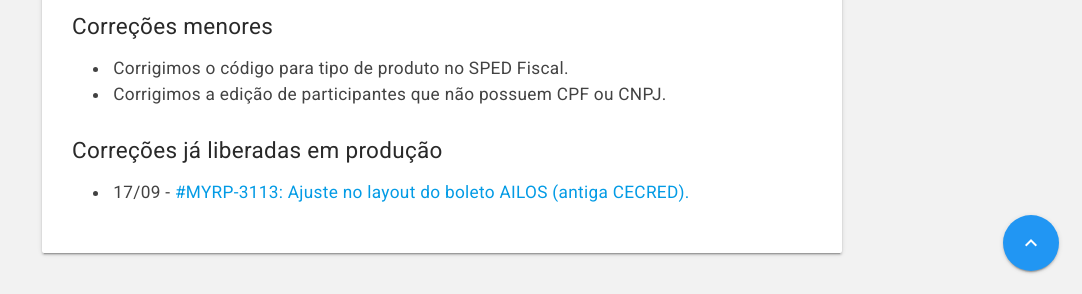
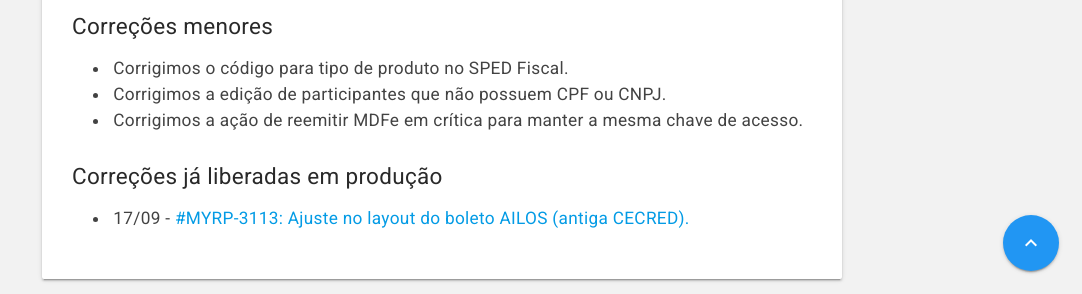
Before and after one commit to myrp-maicon/changelog-myrp, a Jekyll site: the page built from docs/myrp/18.09.02.md, in a window 1280 px wide and 900 px high, scrolled down 1254 px, cut to the strip 606-900 px from the top of the window. Shown: the whole strip, without its empty margins (198-1280 px from the left). Built offline with Jekyll 4.4.1, drawn with Linux system fonts in a browser that asks for light colours; nearby versions of some CDN libraries; our own code applies the rules of GitHub Pages for plain Markdown files; the repository's description, which GitHub fills in, is left out.

Commit message:
Manter chave de acesso ao reemitir MDFe em crítica

```diff
--- a/docs/myrp/18.09.02.md
+++ b/docs/myrp/18.09.02.md
@@ -19,6 +19,7 @@ As alterações estarão disponíveis no ambiente demo.myrp.com.br (212) na ter
 ## Correções menores
 * Corrigimos o código para tipo de produto no SPED Fiscal.
 * Corrigimos a edição de participantes que não possuem CPF ou CNPJ.
+* Corrigimos a ação de reemitir MDFe em crítica para manter a mesma chave de acesso.
 
 
 ## Correções já liberadas em produção
```
